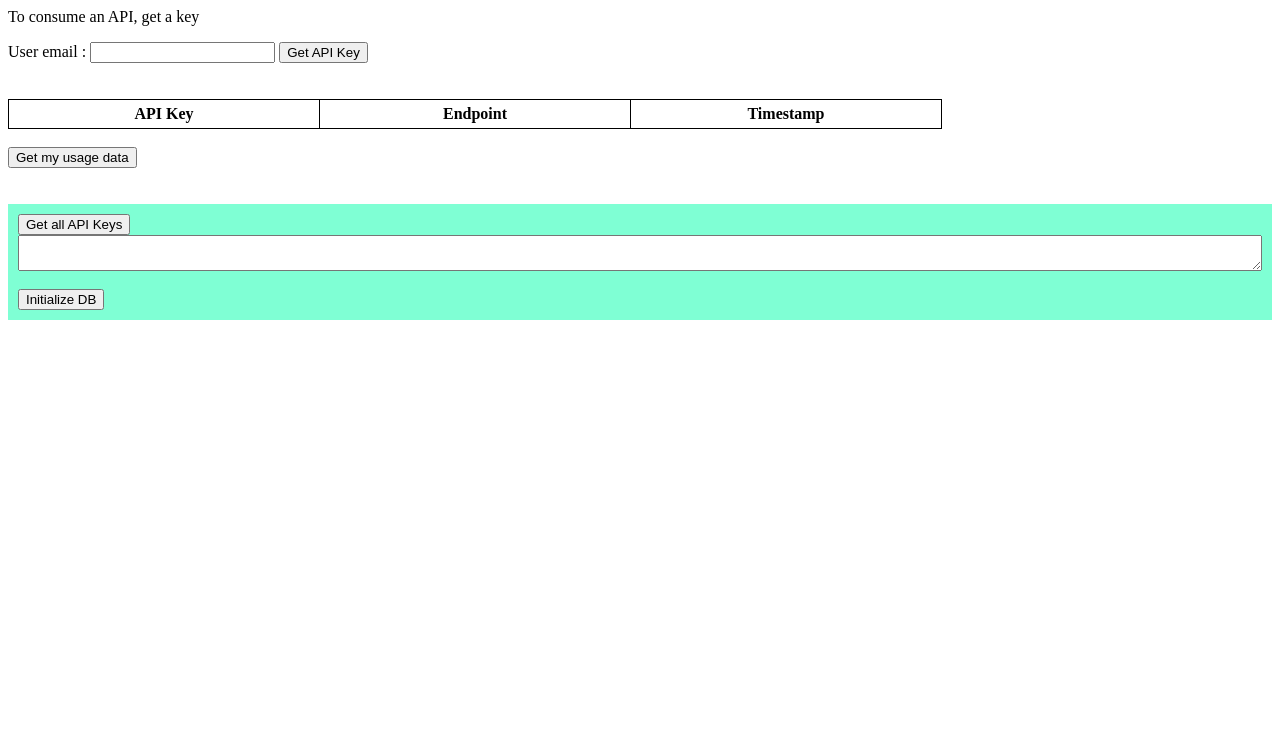
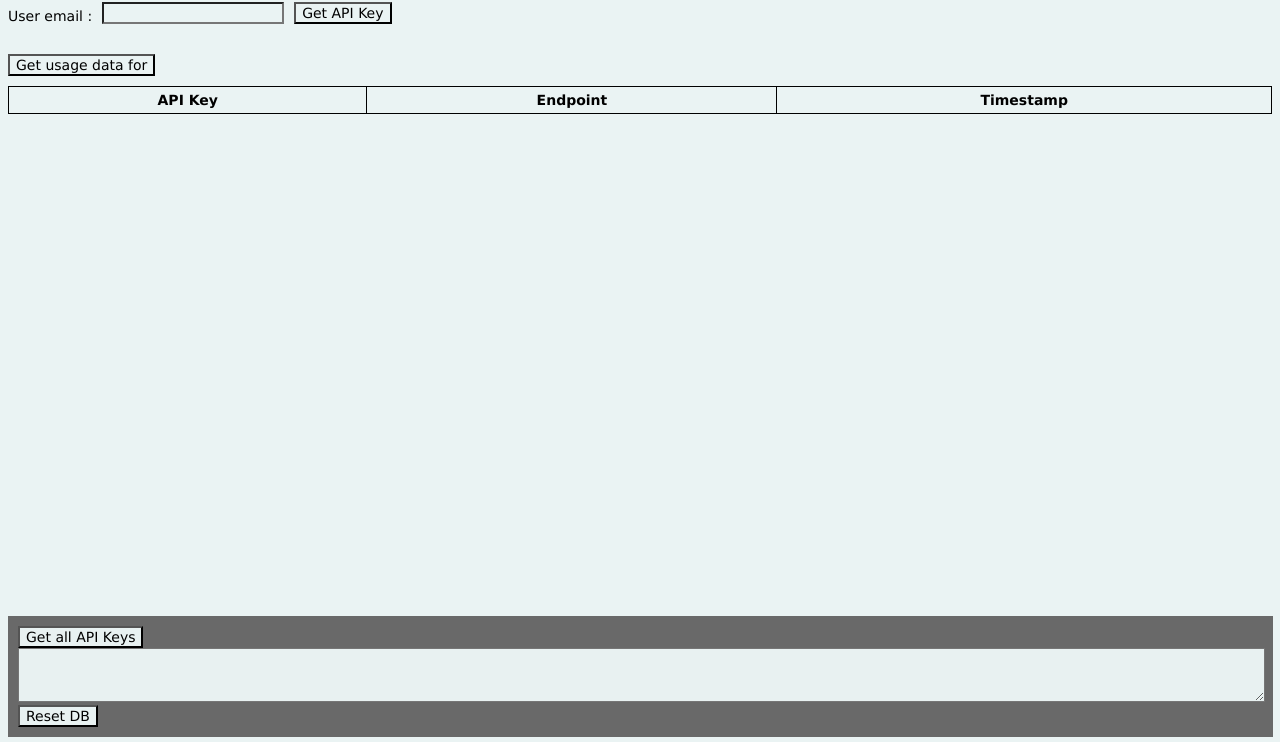
Before and after one commit to praseodeveloper/WebAPI, a website: page index.html in a window 1280 px wide. Shown: the part 58-800 px from the top of the page. Drawn offline with Linux system fonts and the light colour scheme.

Commit message:
UI adjustments

```diff
--- a/client.js
+++ b/client.js
@@ -1,4 +1,18 @@
 var fqdn = `http://${window.location.hostname}:8000`;
+
+//--------- HTML lifecycle methods -----------------------
+
+function onload() {
+
+    var emailInput = document.getElementById("emailInput");
+    var emailLabel = document.getElementById("emailLabel");
+    emailLabel.innerText = emailInput.value;
+    emailInput.addEventListener("input", function () {
+        emailLabel.innerText = this.value;
+    });
+}
+
+//--------- HTTP request methods -----------------------
 
 function createTables() {
     fetch(`${fqdn}/createTables`).then(function (response) {
@@ -9,7 +23,9 @@ function createTables() {
             return Promise.reject(response);
         }
     }).then(function (data) {
-        console.log(data);
+        if (data && data.status) {
+            alert(data.status);
+        }
     }).catch(function (err) {
         // There was an error
         console.warn('Something went wrong.', err);
@@ -17,7 +33,6 @@ function createTables() {
 }
 
 function getAPIKeyBtnPressed() {
-    //alert("Get API key!");
     var email = document.getElementById("emailInput").value;
     if (email) {
         fetch(`${fqdn}/getApiKey`, {
@@ -37,8 +52,7 @@ function getAPIKeyBtnPressed() {
             }
         }).then(function (data) {
             document.getElementById("apiKeyLabel").innerText = data.apiKey;
-            // This is the JSON from our response
-            console.log(data);
+            //console.log(data);
         }).catch(function (err) {
             // There was an error
             console.warn('Something went wrong.', err);
@@ -57,13 +71,10 @@ function getAllAssignedKeysBtnPressed() {
             return Promise.reject(response);
         }
     }).then(function (data) {
-        var values = data.keys.map((row) => row.email + " " + row.key);
+        var values = data.keys.map((row) => row.email + " ".repeat(32 - row.email.length) + " | \t" + row.key);
         document.getElementById("allKeysTextArea").value = values.join("\n");
-
-        // });
-        // document.getElementById("allKeysTextArea").value = data.keys;
-        // This is the JSON from our response
-        console.log(data);
+        document.getElementById("allKeysTextArea").style.height = (18 * data.keys.length) + "px";
+        //console.log(data);
     }).catch(function (err) {
         // There was an error
         console.warn('Something went wrong.', err);
@@ -91,7 +102,7 @@ function getMyUsageBtnPressed() {
         }).then(function (data) {
             var table = document.getElementById("myUsageTable");
 
-            while( table.rows.length > 1) table.rows[1].remove();
+            while (table.rows.length > 1) table.rows[1].remove();
             data.usage.forEach((row) => {
                 var tbdy = document.createElement('tbody');
                 const tr = table.insertRow();
@@ -101,13 +112,7 @@ function getMyUsageBtnPressed() {
                 td2.appendChild(document.createTextNode(row.endpoint));
                 table.appendChild(tbdy);
             });
-            // var values = data.usage.map((row) => row.key + " " + row.endpoint);
-            // document.getElementById("myUsageTextArea").value = values.join("\n");
-
-            // });
-            // document.getElementById("allKeysTextArea").value = data.keys;
-            // This is the JSON from our response
-            console.log(data);
+            //console.log(data);
         }).catch(function (err) {
             // There was an error
             console.warn('Something went wrong.', err);
--- a/index.html
+++ b/index.html
@@ -1,49 +1,29 @@
+<!DOCTYPE html>
 <html>
 
 <head>
     <title>My REST API homepage</title>
+    <script src="client.js"></script>
+    <link rel="stylesheet" href="style.css" />
 </head>
-<script src="client.js"></script>
-<style>
-    table,
-    th,
-    td {
-        padding: 5px;
-        border: 1px solid black;
-        border-collapse: collapse;
-        text-align: center;
-    }
 
-    th {
-        width: 300px;
-    }
+<body onload="onload()">
+    <h1>Welcome to my REST API homepage</h1>
 
-    .admin {
-        background-color: aquamarine;
-        padding: 10px;
-
-    }
-
-    textarea {
-        width: 100%;
-    }
-</style>
-
-<body>
-    <h1>Welcome to my REST API homepage</h1>
-    <p>To consume an API, get a key</p>
-
-    <div>
+    <div class="container">
+        <div class="sameLine">
             <label for="emailInput">User email : </label>
             <input type="email" id="emailInput"></input>
             <button onclick="getAPIKeyBtnPressed()">Get API Key</button>
-        <label id="apiKeyLabel"></label><br>
+            <label id="apiKeyLabel"></label>
         </div>
 
-    <br>
-    <br>
-
-    <div>
+        <div id="usageDataDiv">
+            <div class="sameLine">
+                <button onclick="getMyUsageBtnPressed()">Get usage data for </button>
+                <label id="emailLabel"></label>
+            </div>
+            <div id="tableDiv">
                 <table id="myUsageTable">
                     <tr>
                         <th>API Key</th>
@@ -51,23 +31,16 @@
                         <th>Timestamp</th>
                     </tr>
                 </table>
-        <br>
-        <button onclick="getMyUsageBtnPressed()">Get my usage data</button>
+            </div>
         </div>
 
-    <br>
-    <br>
-</body>
-<footer>
         <div class="admin">
-        <button onclick="getAllAssignedKeysBtnPressed()">Get all API Keys</button><br>
+            <button onclick="getAllAssignedKeysBtnPressed()">Get all API Keys</button>
             <textarea id="allKeysTextArea"></textarea>
-
-        <br>
-        <br>
-        <button onclick="createTables()">Initialize DB</button><br>
+            <button onclick="createTables()">Reset DB</button><br>
+        </div>
     </div>
 
+</body>
 
-</footer>
 </html>
--- a/package.json
+++ b/package.json
@@ -13,6 +13,6 @@
   "dependencies": {
     "express": "^4.18.2",
     "sqlite3": "^5.1.6",
-    "uuidv4": "^6.2.13"
+    "uuid": "^9.0.0"
   }
 }
--- /dev/null
+++ b/style.css
@@ -0,0 +1,69 @@
+* {
+    background-color: rgba(234, 243, 243, 0.986);
+    font-size: 14px;
+    font-family: 'Lucida Sans', 'Lucida Sans Regular', 'Lucida Grande', 'Lucida Sans Unicode', Geneva, Verdana, sans-serif;
+}
+
+body {
+    min-width: 400px;
+    min-height: 400px;
+}
+
+h1 {
+    text-align: center;
+    font-size: x-large;
+    background-color: #b7b7b7;
+}
+
+.container {
+    display: flex;
+    flex-direction: column;
+    justify-content: space-around;
+    gap: 30px;
+}
+
+.sameLine {
+    display: flex;
+    flex-direction: row;
+    column-gap: 10px;
+    align-items: end;
+}
+
+#usageDataDiv {
+    display: flex;
+    flex-direction: column;
+    gap: 10px;
+}
+
+#tableDiv{
+    max-height: 300px;
+    overflow: auto;
+}
+
+table {
+    width: 100%;
+}
+
+table,
+th,
+td {
+    padding: 5px;
+    border: 1px solid black;
+    border-collapse: collapse;
+    text-align: center;
+}
+
+.admin {
+    position: absolute;
+    bottom: 5px;
+    width: calc(100% - 35px);
+    background-color: dimgrey;
+    align-items: center;
+    padding: 10px;
+}
+
+textarea {
+    padding: 10px;
+    width: calc(100% - 20px);
+    font-family: 'Courier New', Courier, monospace;
+}
```
Also changed, not shown: index.js (+33 -13 lines), 2 other files. Lines whose indentation alone changed are shown as unchanged.
